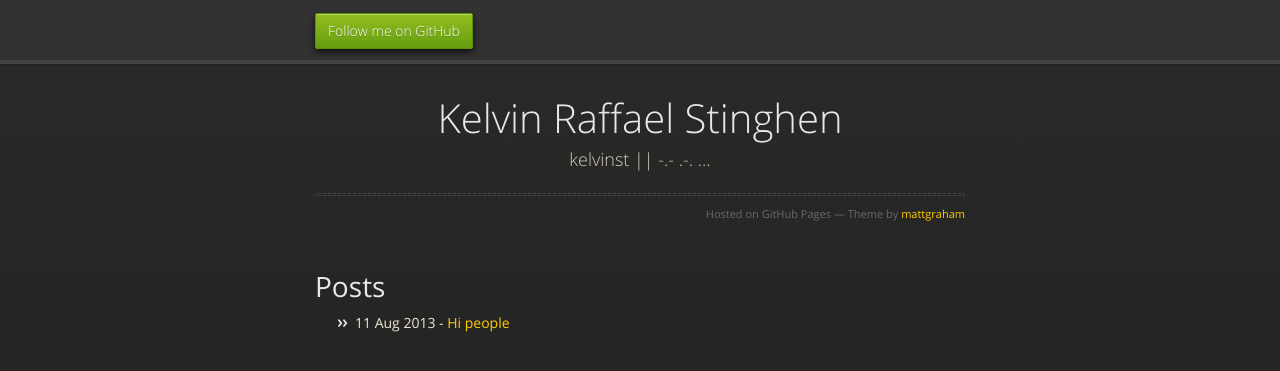
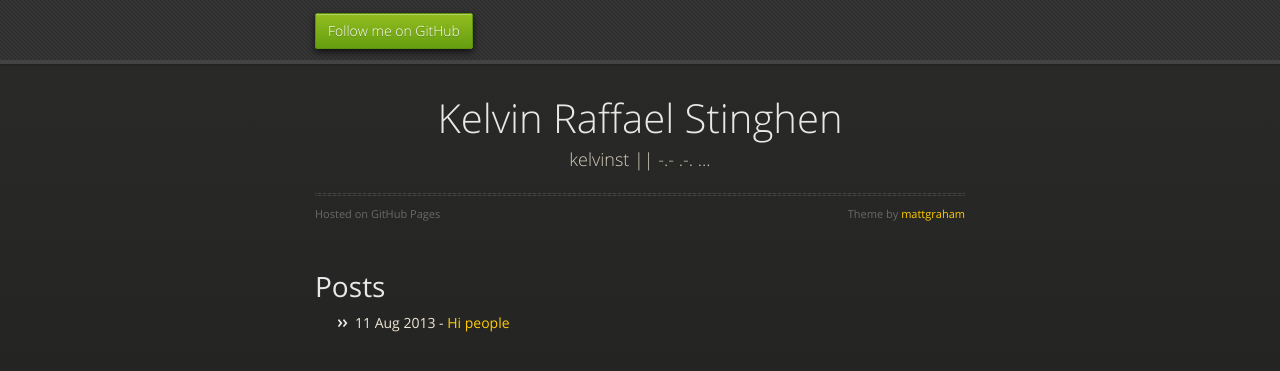
Before and after one commit to kelvinst/kelvinst.github.io, a Jekyll site: the page built from index.html, in a window 1280 px wide. Shown: the top 371 px of the page. Built offline with Jekyll 4.4.1, drawn with Linux system fonts in a browser that asks for light colours; nearby versions of some CDN libraries.

Commit message:
Spliting credits

```diff
--- a/_layouts/default.html
+++ b/_layouts/default.html
@@ -31,7 +31,8 @@
           <h1>Kelvin Raffael Stinghen</h1>
           <p>kelvinst || -.- .-. ...</p>
           <hr>
-          <span class="credits right">Hosted on GitHub Pages &mdash; Theme by <a href="https://twitter.com/michigangraham">mattgraham</a></span>
+          <span class="credits left">Hosted on GitHub Pages</span>
+          <span class="credits right">Theme by <a href="https://twitter.com/michigangraham">mattgraham</a></span>
         </div>
 
         {{ content }}
```
